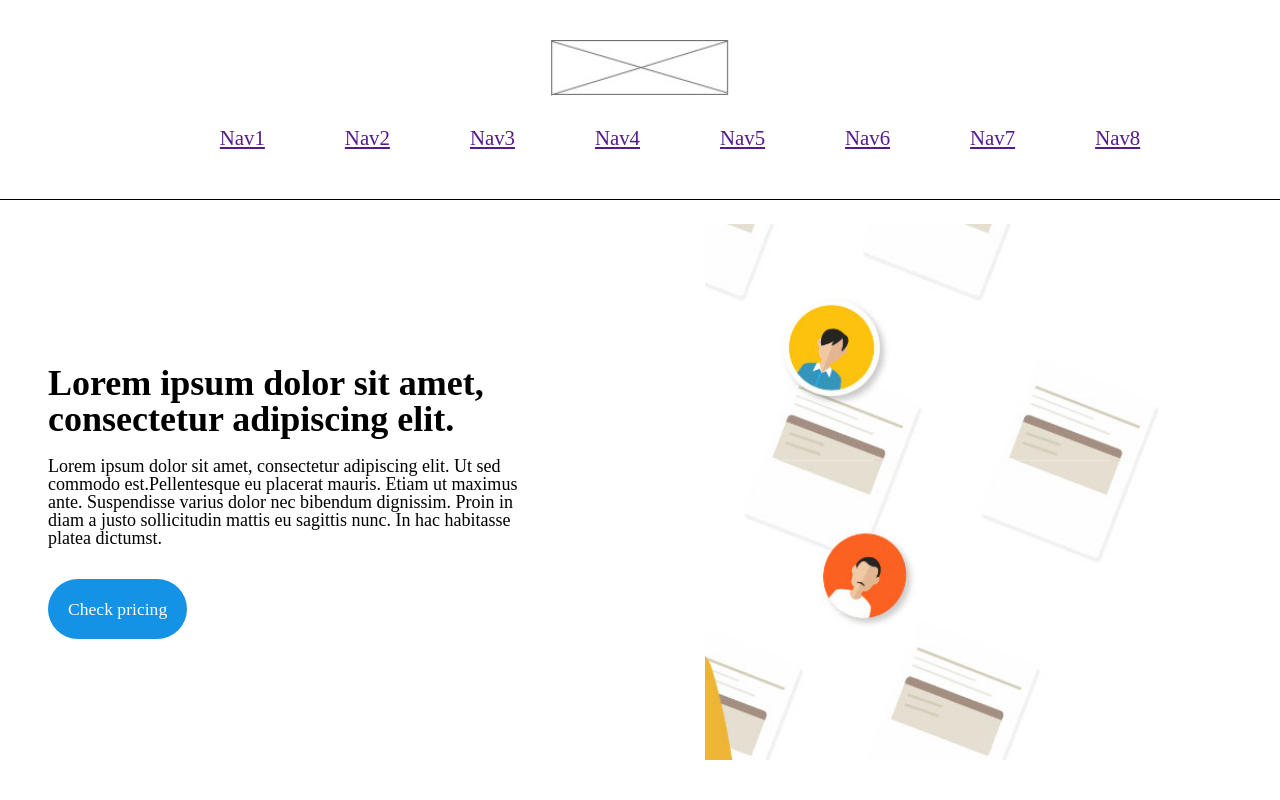
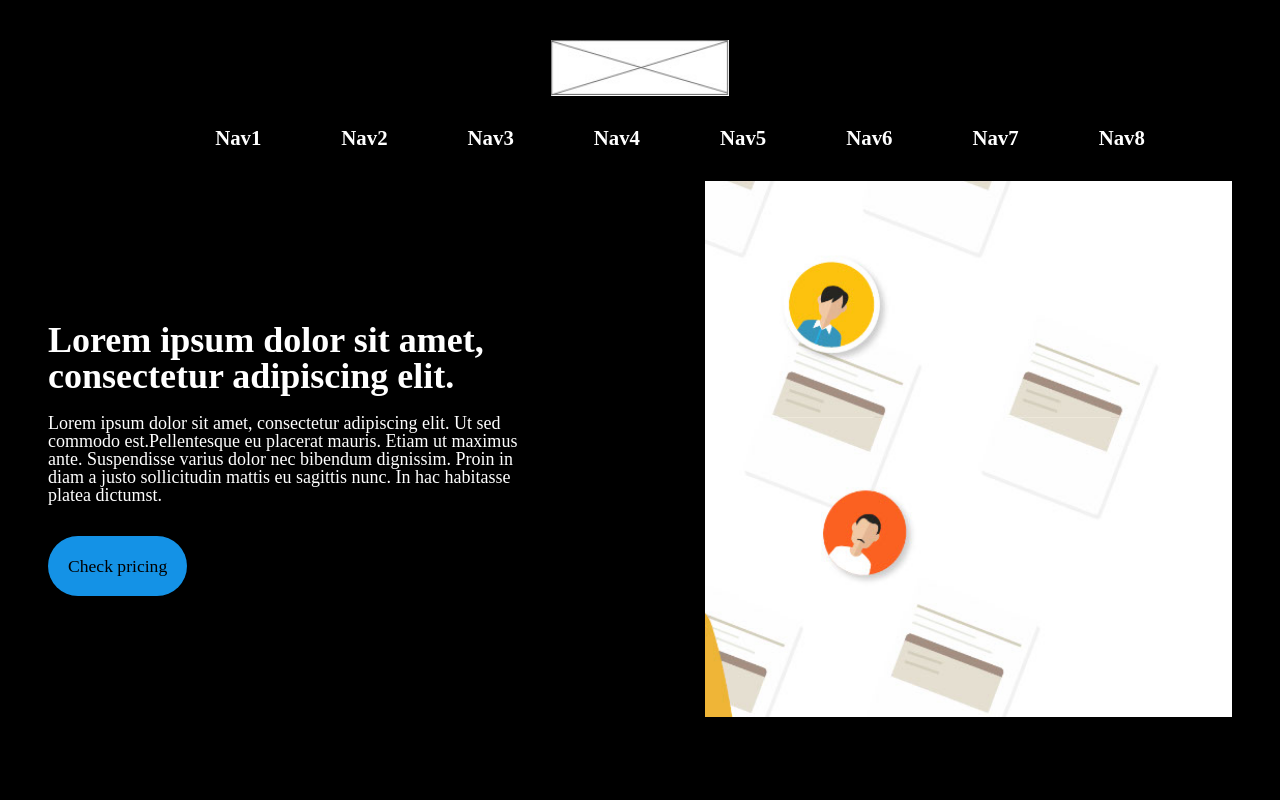
Before and after one commit to fugi98/Demo-page-design-with-sass, a plain HTML site: page dist/index.html in a window 1280 px wide. Shown: the top 800 px of the page. Drawn offline with Linux system fonts and the light colour scheme.

Commit message:
Update main.css

```diff
--- a/dist/css/main.css
+++ b/dist/css/main.css
@@ -4,9 +4,10 @@
   padding: 0;
 }
 
-header {
-  border-bottom: 1px solid #000;
-  height: 25vh;
+* {
+  box-sizing: border-box;
+  margin: 0;
+  padding: 0;
 }
 
 .nav {
@@ -34,11 +35,16 @@ header {
 .nav .menu-nav_item {
   padding-left: 5rem;
 }
+.nav .menu-nav_link {
+  color: #fff;
+  text-decoration: none;
+  font-weight: 600;
+}
 
 body {
-  background: #fff;
+  background: #000;
   height: 100vh;
-  color: #000;
+  color: #fff;
   font-family: "Nunito Sans";
   font-size: 0.8rem;
   line-height: 1;
@@ -84,7 +90,7 @@ img {
 }
 .who-we-are_link {
   text-decoration: none;
-  color: #fff;
+  color: #000;
   background: #1492E6;
   padding: 20px;
   border-radius: 2rem;
@@ -199,7 +205,7 @@ img {
 }
 .products_link {
   text-decoration: none;
-  color: #fff;
+  color: #000;
   background: #1492E6;
   padding: 10px;
   margin: 50px 0;
@@ -284,13 +290,13 @@ img {
 }
 
 .name-user strong {
-  color: #000;
+  color: #fff;
   font-size: 1.1rem;
   letter-spacing: 0.5px;
 }
 
 .name-user span {
-  color: #000;
+  color: #fff;
   padding-top: 0.8rem;
   font-size: 0.8rem;
   color: #000;
@@ -310,7 +316,7 @@ img {
 
 .client-comment p {
   font-size: 0.9rem;
-  color: #000;
+  color: #fff;
   padding-top: 2rem;
 }
 
@@ -377,8 +383,8 @@ img {
   bottom: 0;
   width: 100%;
   height: 40vh; /* Height of the footer */
-  background: #000;
-  color: #fff;
+  background: #fff;
+  color: #000;
   text-align: center;
   margin-top: 3rem;
   padding: 35vh 0 4vh 0;
```
